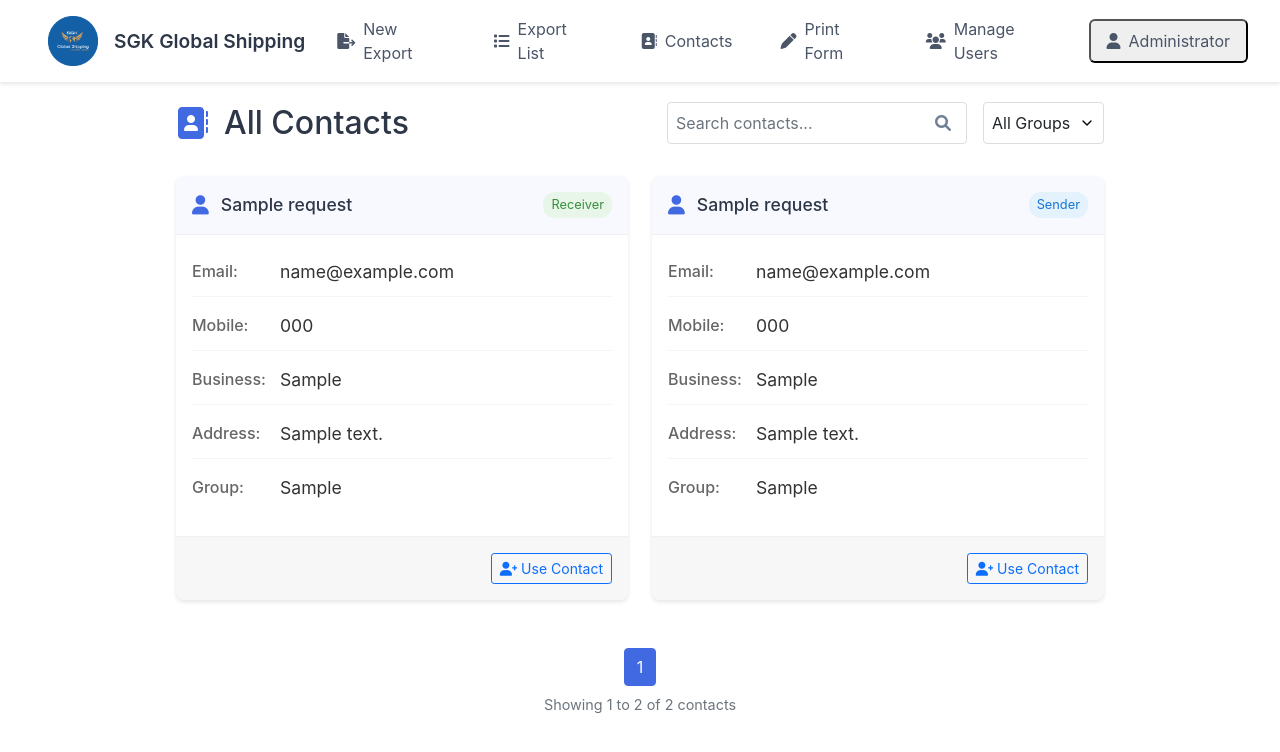
After one commit to nonsonwune/sgk_export, a Flask app: page /contacts/all in a window 1280 px wide. The commit adds this page. Shown: the top 752 px of the page. Run offline with Flask 3, Linux system fonts and the light colour scheme; a user stored in the database is signed in; tables that the repository leaves empty hold one stand-in row (values such as "Sample post").

Commit message:
feat(contacts): implement contact selection functionality - Add data attributes to contact cards, implement client-side selection logic, enhance error handling

```diff
--- a/app.py
+++ b/app.py
@@ -339,8 +339,21 @@ def new_export():
     logger.debug(f'Request path: {request.path}')
     logger.debug(f'Request endpoint: {request.endpoint}')
     try:
-        logger.debug('Attempting to render form.html template')
-        return render_template('form.html')
+        # Get contact information from query parameters
+        contact_data = {
+            'sender_name': request.args.get('sender_name', ''),
+            'sender_email': request.args.get('sender_email', ''),
+            'sender_mobile': request.args.get('sender_mobile', ''),
+            'sender_business': request.args.get('sender_business', ''),
+            'sender_address': request.args.get('sender_address', ''),
+            'receiver_name': request.args.get('receiver_name', ''),
+            'receiver_email': request.args.get('receiver_email', ''),
+            'receiver_mobile': request.args.get('receiver_mobile', ''),
+            'receiver_business': request.args.get('receiver_business', ''),
+            'receiver_address': request.args.get('receiver_address', '')
+        }
+        logger.debug('Attempting to render form.html template with contact data')
+        return render_template('form.html', contact_data=contact_data)
     except Exception as e:
         logger.error(f'Error rendering form.html: {str(e)}')
         raise
@@ -1299,3 +1312,237 @@ def delete_admin(user_id):
         flash('Error deleting administrator.', 'error')
 
     return redirect(url_for('manage_admins'))
+
+@app.route('/contacts/senders')
+@login_required
+def list_senders():
+    logger.debug('Accessing senders list')
+    try:
+        page = request.args.get('page', 1, type=int)
+        per_page = 12  # Number of contacts per page
+
+        # Get unique senders from export requests with pagination
+        senders = db.session.query(
+            ExportRequest.sender_name,
+            ExportRequest.sender_email,
+            ExportRequest.sender_mobile,
+            ExportRequest.sender_business,
+            ExportRequest.sender_address,
+            ExportRequest.customer_group
+        ).distinct()
+
+        # Get total count for pagination
+        total = senders.count()
+        logger.debug(f'Total senders found: {total}')
+
+        # Apply pagination
+        senders = senders.limit(per_page).offset((page - 1) * per_page).all()
+
+        logger.debug(f'Found {len(senders)} senders for page {page}')
+
+        # Convert to list of dictionaries for template
+        contacts = [{
+            'name': s.sender_name,
+            'email': s.sender_email,
+            'mobile': s.sender_mobile,
+            'business': s.sender_business,
+            'address': s.sender_address,
+            'customer_group': s.customer_group
+        } for s in senders]
+
+        # Calculate pagination values
+        total_pages = (total + per_page - 1) // per_page
+        has_prev = page > 1
+        has_next = page < total_pages
+
+        # Calculate start and end indices
+        start_index = (page - 1) * per_page + 1
+        end_index = min(page * per_page, total)
+
+        logger.debug(f'Pagination: page={page}, total_pages={total_pages}, start_index={start_index}, end_index={end_index}')
+
+        # Create pagination object
+        pagination = {
+            'page': page,
+            'per_page': per_page,
+            'total': total,
+            'total_pages': total_pages,
+            'has_prev': has_prev,
+            'has_next': has_next,
+            'prev_page': page - 1 if has_prev else None,
+            'next_page': page + 1 if has_next else None,
+            'start_index': start_index,
+            'end_index': end_index
+        }
+
+        return render_template('contacts.html',
+                             contacts=contacts,
+                             contact_type='sender',
+                             pagination=pagination)
+    except Exception as e:
+        logger.error(f'Error in list_senders: {str(e)}')
+        flash('Error loading sender list', 'error')
+        return redirect(url_for('new_export'))
+
+@app.route('/contacts/receivers')
+@login_required
+def list_receivers():
+    logger.debug('Accessing receivers list')
+    try:
+        page = request.args.get('page', 1, type=int)
+        per_page = 12  # Number of contacts per page
+
+        # Get unique receivers from export requests with pagination
+        receivers = db.session.query(
+            ExportRequest.receiver_name,
+            ExportRequest.receiver_email,
+            ExportRequest.receiver_mobile,
+            ExportRequest.receiver_business,
+            ExportRequest.receiver_address,
+            ExportRequest.customer_group
+        ).distinct()
+
+        # Get total count for pagination
+        total = receivers.count()
+        logger.debug(f'Total receivers found: {total}')
+
+        # Apply pagination
+        receivers = receivers.limit(per_page).offset((page - 1) * per_page).all()
+
+        logger.debug(f'Found {len(receivers)} receivers for page {page}')
+
+        # Convert to list of dictionaries for template
+        contacts = [{
+            'name': r.receiver_name,
+            'email': r.receiver_email,
+            'mobile': r.receiver_mobile,
+            'business': r.receiver_business,
+            'address': r.receiver_address,
+            'customer_group': r.customer_group
+        } for r in receivers]
+
+        # Calculate pagination values
+        total_pages = (total + per_page - 1) // per_page
+        has_prev = page > 1
+        has_next = page < total_pages
+
+        # Calculate start and end indices
+        start_index = (page - 1) * per_page + 1
+        end_index = min(page * per_page, total)
+
+        logger.debug(f'Pagination: page={page}, total_pages={total_pages}, start_index={start_index}, end_index={end_index}')
+
+        # Create pagination object
+        pagination = {
+            'page': page,
+            'per_page': per_page,
+            'total': total,
+            'total_pages': total_pages,
+            'has_prev': has_prev,
+            'has_next': has_next,
+            'prev_page': page - 1 if has_prev else None,
+            'next_page': page + 1 if has_next else None,
+            'start_index': start_index,
+            'end_index': end_index
+        }
+
+        return render_template('contacts.html',
+                             contacts=contacts,
+                             contact_type='receiver',
+                             pagination=pagination)
+    except Exception as e:
+        logger.error(f'Error in list_receivers: {str(e)}')
+        flash('Error loading receiver list', 'error')
+        return redirect(url_for('new_export'))
+
+@app.route('/contacts/all')
+@login_required
+def list_all_contacts():
+    logger.debug('Accessing all contacts list')
+    try:
+        page = request.args.get('page', 1, type=int)
+        per_page = 12  # Number of contacts per page
+
+        # Get both senders and receivers
+        senders = db.session.query(
+            ExportRequest.sender_name.label('name'),
+            ExportRequest.sender_email.label('email'),
+            ExportRequest.sender_mobile.label('mobile'),
+            ExportRequest.sender_business.label('business'),
+            ExportRequest.sender_address.label('address'),
+            ExportRequest.customer_group,
+            db.literal('sender').label('type')
+        ).distinct()
+
+        receivers = db.session.query(
+            ExportRequest.receiver_name.label('name'),
+            ExportRequest.receiver_email.label('email'),
+            ExportRequest.receiver_mobile.label('mobile'),
+            ExportRequest.receiver_business.label('business'),
+            ExportRequest.receiver_address.label('address'),
+            ExportRequest.customer_group,
+            db.literal('receiver').label('type')
+        ).distinct()
+
+        # Combine queries
+        all_contacts = senders.union(receivers)
+
+        # Get total count for pagination
+        total = all_contacts.count()
+        logger.debug(f'Total contacts found: {total}')
+
+        # Apply pagination
+        all_contacts = all_contacts.limit(per_page).offset((page - 1) * per_page).all()
+
+        logger.debug(f'Found {len(all_contacts)} contacts for page {page}')
+
+        # Convert to list of dictionaries
+        contacts = [{
+            'name': c.name,
+            'email': c.email,
+            'mobile': c.mobile,
+            'business': c.business,
+            'address': c.address,
+            'customer_group': c.customer_group,
+            'type': c.type
+        } for c in all_contacts]
+
+        # Calculate pagination values
+        total_pages = (total + per_page - 1) // per_page
+        has_prev = page > 1
+        has_next = page < total_pages
+
+        # Calculate start and end indices
+        start_index = (page - 1) * per_page + 1
+        end_index = min(page * per_page, total)
+
+        logger.debug(f'Pagination: page={page}, total_pages={total_pages}, start_index={start_index}, end_index={end_index}')
+
+        # Create pagination object
+        pagination = {
+            'page': page,
+            'per_page': per_page,
+            'total': total,
+            'total_pages': total_pages,
+            'has_prev': has_prev,
+            'has_next': has_next,
+            'prev_page': page - 1 if has_prev else None,
+            'next_page': page + 1 if has_next else None,
+            'start_index': start_index,
+            'end_index': end_index
+        }
+
+        return render_template('contacts.html',
+                             contacts=contacts,
+                             contact_type='all',
+                             pagination=pagination)
+    except Exception as e:
+        logger.error(f'Error in list_all_contacts: {str(e)}')
+        flash('Error loading contacts list', 'error')
+        return redirect(url_for('new_export'))
+
+# Update the template rendering error handling
+@app.errorhandler(500)
+def internal_error(error):
+    logger.error(f'Internal Server Error: {str(error)}')
+    return render_template('error.html', error=error), 500
--- a/templates/base.html
+++ b/templates/base.html
@@ -25,6 +25,29 @@
             <a href="{{ url_for('list_exports') }}" class="nav-link {% if request.endpoint == 'list_exports' %}active{% endif %}">
                 <i class="fas fa-list"></i> Export List
             </a>
+            <div class="nav-item dropdown">
+                <a class="nav-link dropdown-toggle" href="#" role="button" data-bs-toggle="dropdown" aria-expanded="false">
+                    <i class="fas fa-address-book"></i> Contacts
+                </a>
+                <ul class="dropdown-menu">
+                    <li>
+                        <a class="dropdown-item" href="{{ url_for('list_senders') }}">
+                            <i class="fas fa-user-tie"></i> Senders
+                        </a>
+                    </li>
+                    <li>
+                        <a class="dropdown-item" href="{{ url_for('list_receivers') }}">
+                            <i class="fas fa-user-check"></i> Receivers
+                        </a>
+                    </li>
+                    <li><hr class="dropdown-divider"></li>
+                    <li>
+                        <a class="dropdown-item" href="{{ url_for('list_all_contacts') }}">
+                            <i class="fas fa-users"></i> All Contacts
+                        </a>
+                    </li>
+                </ul>
+            </div>
             <a href="{{ url_for('print_form_template') }}" class="nav-link">
                 <i class="fas fa-pen"></i> Print Form
             </a>
--- /dev/null
+++ b/templates/contacts.html
@@ -0,0 +1,308 @@
+{% extends "base.html" %}
+
+{% block title %}Contacts - SGK Global Shipping{% endblock %}
+
+{% block content %}
+<div class="contacts-container">
+    <div class="contacts-header">
+        <div class="header-title">
+            <i class="fas fa-address-book"></i>
+            <h1>{{ contact_type|title }} Contacts</h1>
+        </div>
+        <div class="search-section">
+            <div class="search-box">
+                <input type="text" id="searchInput" placeholder="Search contacts..." class="form-control">
+                <i class="fas fa-search search-icon"></i>
+            </div>
+            <div class="filter-box">
+                <select id="filterGroup" class="form-select">
+                    <option value="">All Groups</option>
+                    <option value="Walk In">Walk In</option>
+                    <option value="Returning">Returning</option>
+                    <option value="Referred">Referred</option>
+                    <option value="Corporate">Corporate</option>
+                    <option value="Online">Online</option>
+                </select>
+            </div>
+        </div>
+    </div>
+
+    <div class="contacts-grid">
+        {% for contact in contacts %}
+        <div class="contact-card">
+            <div class="card-header">
+                <i class="fas {% if contact_type == 'sender' %}fa-user-tie{% elif contact_type == 'receiver' %}fa-user-check{% else %}fa-user{% endif %}"></i>
+                <h2>{{ contact.name }}</h2>
+                {% if contact_type == 'all' %}
+                <span class="contact-type-badge {{ contact.type }}">{{ contact.type|title }}</span>
+                {% endif %}
+            </div>
+            <div class="card-content">
+                <div class="info-row">
+                    <span class="label">Email:</span>
+                    <span class="value">{{ contact.email or 'N/A' }}</span>
+                </div>
+                <div class="info-row">
+                    <span class="label">Mobile:</span>
+                    <span class="value">{{ contact.mobile }}</span>
+                </div>
+                <div class="info-row">
+                    <span class="label">Business:</span>
+                    <span class="value">{{ contact.business or 'N/A' }}</span>
+                </div>
+                <div class="info-row">
+                    <span class="label">Address:</span>
+                    <span class="value">{{ contact.address or 'N/A' }}</span>
+                </div>
+                <div class="info-row">
+                    <span class="label">Group:</span>
+                    <span class="value">{{ contact.customer_group }}</span>
+                </div>
+            </div>
+            <div class="card-footer">
+                <button class="btn btn-sm btn-outline-primary use-contact-btn"
+                    data-name="{{ contact.name }}"
+                    data-email="{{ contact.email }}"
+                    data-mobile="{{ contact.mobile }}"
+                    data-business="{{ contact.business }}"
+                    data-address="{{ contact.address }}"
+                    data-type="{{ contact_type if contact_type != 'all' else contact.type }}">
+                    <i class="fas fa-user-plus"></i> Use Contact
+                </button>
+            </div>
+        </div>
+        {% endfor %}
+    </div>
+
+    {% if pagination %}
+    <div class="pagination-section">
+        <nav aria-label="Page navigation">
+            <ul class="pagination justify-content-center">
+                {% if pagination.has_prev %}
+                <li class="page-item">
+                    <a class="page-link" href="{{ url_for(request.endpoint, page=pagination.prev_page) }}" aria-label="Previous">
+                        <span aria-hidden="true">&laquo;</span>
+                    </a>
+                </li>
+                {% endif %}
+
+                {% for page_num in range(1, pagination.total_pages + 1) %}
+                <li class="page-item {% if page_num == pagination.page %}active{% endif %}">
+                    <a class="page-link" href="{{ url_for(request.endpoint, page=page_num) }}">{{ page_num }}</a>
+                </li>
+                {% endfor %}
+
+                {% if pagination.has_next %}
+                <li class="page-item">
+                    <a class="page-link" href="{{ url_for(request.endpoint, page=pagination.next_page) }}" aria-label="Next">
+                        <span aria-hidden="true">&raquo;</span>
+                    </a>
+                </li>
+                {% endif %}
+            </ul>
+        </nav>
+        <div class="pagination-info text-center mt-2">
+            Showing {{ pagination.start_index }} to {{ pagination.end_index }} of {{ pagination.total }} contacts
+        </div>
+    </div>
+    {% endif %}
+</div>
+{% endblock %}
+
+{% block extra_head %}
+<style>
+    .contacts-container {
+        max-width: 1200px;
+        margin: 2rem auto;
+        padding: 0 1rem;
+    }
+
+    .contacts-header {
+        display: flex;
+        justify-content: space-between;
+        align-items: center;
+        margin-bottom: 2rem;
+    }
+
+    .header-title {
+        display: flex;
+        align-items: center;
+        gap: 1rem;
+    }
+
+    .header-title i {
+        font-size: 2rem;
+        color: #4169E1;
+    }
+
+    .header-title h1 {
+        margin: 0;
+        font-size: 2rem;
+        color: #2d3748;
+    }
+
+    .search-section {
+        display: flex;
+        gap: 1rem;
+    }
+
+    .search-box {
+        position: relative;
+        width: 300px;
+    }
+
+    .search-icon {
+        position: absolute;
+        right: 1rem;
+        top: 50%;
+        transform: translateY(-50%);
+        color: #718096;
+    }
+
+    .contacts-grid {
+        display: grid;
+        grid-template-columns: repeat(auto-fill, minmax(300px, 1fr));
+        gap: 1.5rem;
+        margin-bottom: 2rem;
+    }
+
+    .contact-card {
+        background: white;
+        border-radius: 8px;
+        box-shadow: 0 2px 4px rgba(0,0,0,0.1);
+        overflow: hidden;
+        transition: transform 0.2s ease;
+    }
+
+    .contact-card:hover {
+        transform: translateY(-2px);
+    }
+
+    .card-header {
+        background: #f8f9fe;
+        padding: 1rem;
+        border-bottom: 1px solid #eef0f3;
+        display: flex;
+        align-items: center;
+        gap: 0.75rem;
+    }
+
+    .card-header i {
+        font-size: 1.2rem;
+        color: #4169E1;
+    }
+
+    .card-header h2 {
+        margin: 0;
+        font-size: 1.1rem;
+        color: #2d3748;
+    }
+
+    .card-content {
+        padding: 1rem;
+    }
+
+    .info-row {
+        display: grid;
+        grid-template-columns: 80px 1fr;
+        gap: 0.5rem;
+        margin-bottom: 0.5rem;
+    }
+
+    .label {
+        color: #718096;
+        font-weight: 500;
+    }
+
+    .value {
+        color: #2d3748;
+    }
+
+    .card-footer {
+        padding: 1rem;
+        border-top: 1px solid #eef0f3;
+        text-align: right;
+    }
+
+    .contact-type-badge {
+        font-size: 0.8rem;
+        padding: 0.2rem 0.5rem;
+        border-radius: 12px;
+        margin-left: auto;
+    }
+
+    .contact-type-badge.sender {
+        background-color: #e3f2fd;
+        color: #1976d2;
+    }
+
+    .contact-type-badge.receiver {
+        background-color: #e8f5e9;
+        color: #388e3c;
+    }
+
+    .pagination-section {
+        margin-top: 2rem;
+        padding: 1rem;
+    }
+
+    .pagination {
+        margin-bottom: 0.5rem;
+    }
+
+    .page-link {
+        color: #4169E1;
+        border-color: #dee2e6;
+    }
+
+    .page-item.active .page-link {
+        background-color: #4169E1;
+        border-color: #4169E1;
+    }
+
+    .pagination-info {
+        color: #6c757d;
+        font-size: 0.9rem;
+    }
+</style>
+{% endblock %}
+
+{% block scripts %}
+<script>
+document.addEventListener('DOMContentLoaded', function() {
+    document.querySelectorAll('.use-contact-btn').forEach(button => {
+        button.addEventListener('click', function() {
+            const contact = {
+                name: this.dataset.name,
+                email: this.dataset.email,
+                mobile: this.dataset.mobile,
+                business: this.dataset.business,
+                address: this.dataset.address,
+                type: this.dataset.type
+            };
+
+            const queryParams = new URLSearchParams();
+            const type = contact.type;
+
+            if (type === 'sender' || type === 'all') {
+                queryParams.set('sender_name', contact.name || '');
+                queryParams.set('sender_email', contact.email || '');
+                queryParams.set('sender_mobile', contact.mobile || '');
+                queryParams.set('sender_business', contact.business || '');
+                queryParams.set('sender_address', contact.address || '');
+            }
+
+            if (type === 'receiver' || type === 'all') {
+                queryParams.set('receiver_name', contact.name || '');
+                queryParams.set('receiver_email', contact.email || '');
+                queryParams.set('receiver_mobile', contact.mobile || '');
+                queryParams.set('receiver_business', contact.business || '');
+                queryParams.set('receiver_address', contact.address || '');
+            }
+
+            window.location.href = `/new-export?${queryParams.toString()}`;
+        });
+    });
+});
+</script>
+{% endblock %}
```
Also changed, not shown: templates/form.html (+16 -20 lines), 3 other files.
